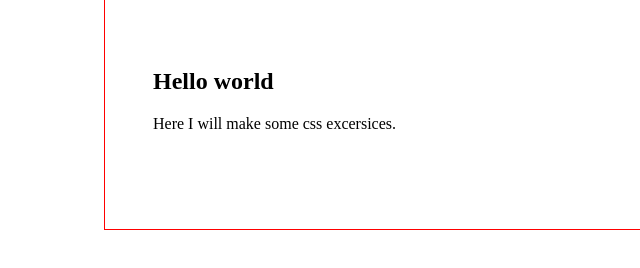
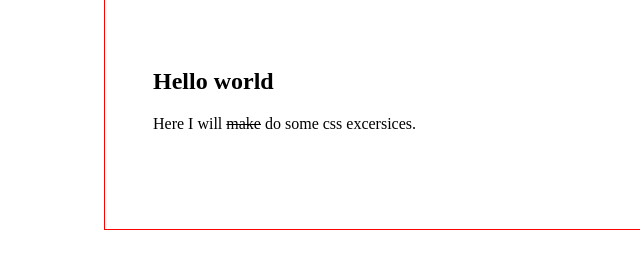
Before and after one commit to danie1st/danie1st.github.io, a plain HTML site: page index.html in a window 1280 px wide. Shown: the full height of the page, 23-663 px from the left. Drawn offline with Linux system fonts and the light colour scheme.

Commit message:
Fix incorrect word use

```diff
--- a/index.html
+++ b/index.html
@@ -11,7 +11,7 @@
 	<main class="body__main outline">
 		<section class="hero">
 			<h2>Hello world</h2>
-			<p>Here I will make some css excersices.</p>
+			<p>Here I will <del>make</del> do some css excersices.</p>
 		</section>
 	</main>
 </body>
```
